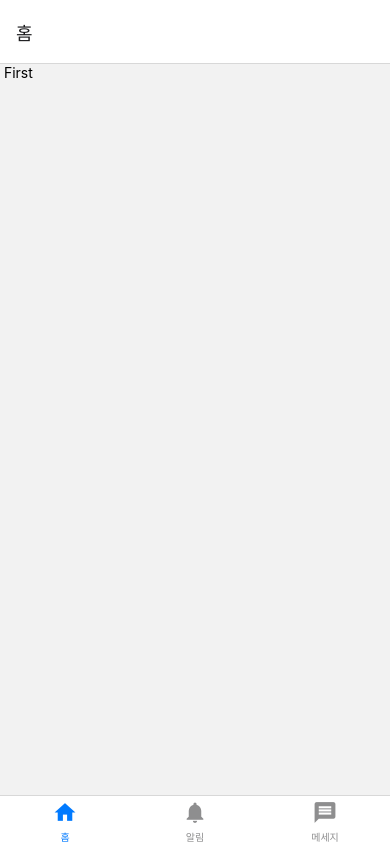
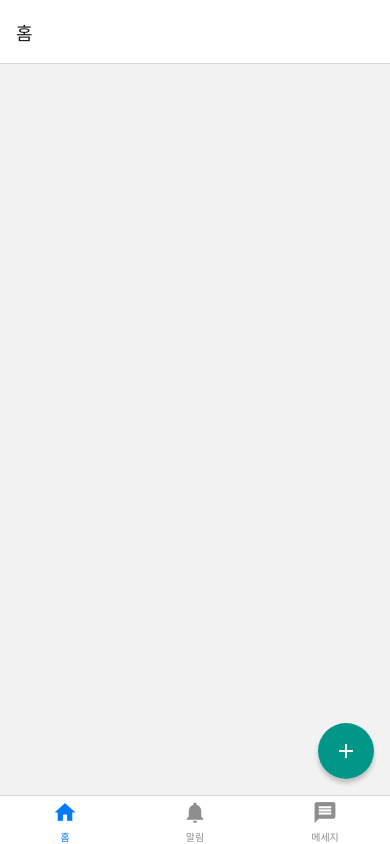
Before and after one commit to chyb627/rnsetting, a React Native app: screen /First in a window 390 px wide. Built offline with nearby package versions, Linux system fonts and the light colour scheme.

Commit message:
코드 추가

```diff
--- a/babel.config.js
+++ b/babel.config.js
@@ -11,11 +11,9 @@ module.exports = function (api) {
           root: './src',
           alias: {
             '~': './src',
-            '~screens': './src/components/screens',
-            '~shared': './src/components/shared',
-            '~stores': './src/components/stores',
-            '~styles': './src/components/styles',
-            '~ui': './src/components/ui',
+            '~pages': './src/pages',
+            '~stores': './src/stores',
+            '~components': './src/components',
             '~utils': './src/utils',
             '~assets': './src/assets',
           },
--- /dev/null
+++ b/src/components/FloatingWriteButton.js
@@ -0,0 +1,61 @@
+import { useNavigation } from '@react-navigation/native';
+import React from 'react';
+import { View, StyleSheet, Pressable, Platform } from 'react-native';
+import Icon from 'react-native-vector-icons/MaterialIcons';
+
+function FloatingWriteButton() {
+  const navigation = useNavigation();
+  const onPress = () => {
+    navigation.navigate('Fourth');
+  };
+
+  return (
+    <View style={styles.wrapper}>
+      <Pressable
+        style={({ pressed }) => [
+          styles.button,
+          Platform.OS === 'ios' && {
+            opacity: pressed ? 0.6 : 1,
+          },
+        ]}
+        android_ripple={{ color: 'white' }}
+        onPress={onPress}>
+        <Icon name="add" size={24} style={styles.icon} />
+      </Pressable>
+    </View>
+  );
+}
+
+const styles = StyleSheet.create({
+  wrapper: {
+    position: 'absolute',
+    bottom: 16,
+    right: 16,
+    width: 56,
+    height: 56,
+    borderRadius: 28,
+    // ios 전용 그림자 설정
+    shadowColor: '#4d4d4d',
+    shadowOffset: { width: 0, height: 4 },
+    shadowOpacity: 0.3,
+    shadowRadius: 4,
+    //안드로이드 전용 그림자 설정
+    elevation: 5,
+    // 안드로이드에서 물결 효과가 영역 밖으로 나가지 않도록 설정
+    // iOS에서는 overflow가 hidden일 경우 그림자가 보여지지 않음
+    overflow: Platform.select({ android: 'hidden' }),
+  },
+  button: {
+    width: 56,
+    height: 56,
+    borderRadius: 28,
+    backgroundColor: '#009688',
+    justifyContent: 'center',
+    alignItems: 'center',
+  },
+  icon: {
+    color: 'white',
+  },
+});
+
+export default FloatingWriteButton;
--- /dev/null
+++ b/src/components/Header.js
@@ -0,0 +1,56 @@
+import { useNavigation } from '@react-navigation/native';
+import React from 'react';
+import { View, StyleSheet } from 'react-native';
+import Icon from 'react-native-vector-icons/MaterialIcons';
+import TransparentCircleButton from './TransparentCircleButton';
+
+function Header() {
+  const navigation = useNavigation();
+  const onGoBack = () => {
+    navigation.pop();
+  };
+
+  return (
+    <View style={styles.block}>
+      <View style={styles.iconButtonWrapper}>
+        <TransparentCircleButton onPress={onGoBack} name="arrow-back" color="#424242" />
+      </View>
+      <View style={styles.buttons}>
+        <TransparentCircleButton name="delete-forever" color="#ef5350" hasMarginRight />
+        <TransparentCircleButton name="check" color="#009688" />
+      </View>
+    </View>
+  );
+}
+
+const styles = StyleSheet.create({
+  block: {
+    height: 48,
+    paddingHorizontal: 8,
+    flexDirection: 'row',
+    alignItems: 'center',
+    justifyContent: 'space-between',
+  },
+  iconButtonWrapper: {
+    width: 32,
+    height: 32,
+    borderRadius: 16,
+    overflow: 'hidden',
+  },
+  iconButton: {
+    alignItems: 'center',
+    justifyContent: 'center',
+    width: 32,
+    height: 32,
+    borderRadius: 16,
+  },
+  buttons: {
+    flexDirection: 'row',
+    alignItems: 'center',
+  },
+  marginRight: {
+    marginRight: 8,
+  },
+});
+
+export default Header;
--- /dev/null
+++ b/src/components/TransparentCircleButton.js
@@ -0,0 +1,44 @@
+import React from 'react';
+import { View, StyleSheet, Pressable, Platform } from 'react-native';
+import Icon from 'react-native-vector-icons/MaterialIcons';
+
+function TransparentCircleButton(props) {
+  const { hasMarginRight, name, color, onPress } = props;
+  return (
+    <View style={[styles.iconButtonWrapper, hasMarginRight && styles.rightMargin]}>
+      <Pressable
+        style={({ pressed }) => [
+          styles.iconButton,
+          Platform.OS === 'ios' &&
+            pressed && {
+              backgroundColor: '#efefef',
+            },
+        ]}
+        onPress={onPress}
+        android_ripple={{ color: '#ededed' }}>
+        <Icon name={name} size={24} color={color} />
+      </Pressable>
+    </View>
+  );
+}
+
+const styles = StyleSheet.create({
+  iconButtonWrapper: {
+    width: 32,
+    height: 32,
+    borderRadius: 16,
+    overflow: 'hidden',
+  },
+  iconButton: {
+    alignItems: 'center',
+    justifyContent: 'center',
+    width: 32,
+    height: 32,
+    borderRadius: 16,
+  },
+  rightMargin: {
+    marginRight: 8,
+  },
+});
+
+export default TransparentCircleButton;
--- a/src/pages/FirstScreen.js
+++ b/src/pages/FirstScreen.js
@@ -1,12 +1,19 @@
 import React from 'react';
-import { View, Text } from 'react-native';
+import { View, StyleSheet } from 'react-native';
+import FloatingWriteButton from '../components/FloatingWriteButton';
 
 function FirstScreen() {
   return (
-    <View>
-      <Text> First </Text>
+    <View style={styles.block}>
+      <FloatingWriteButton />
     </View>
   );
 }
 
+const styles = StyleSheet.create({
+  block: {
+    flex: 1,
+  },
+});
+
 export default FirstScreen;
--- a/src/pages/FourthScreen.js
+++ b/src/pages/FourthScreen.js
@@ -1,12 +1,21 @@
 import React from 'react';
-import { View, Text } from 'react-native';
+import { View, StyleSheet } from 'react-native';
+import { SafeAreaView } from 'react-native-safe-area-context';
+import Header from '../components/Header';
 
 function FourthScreen() {
   return (
-    <View>
-      <Text> Fourth </Text>
-    </View>
+    <SafeAreaView style={styles.block}>
+      <Header />
+    </SafeAreaView>
   );
 }
 
+const styles = StyleSheet.create({
+  block: {
+    flex: 1,
+    backgroundColor: 'white',
+  },
+});
+
 export default FourthScreen;
--- a/src/pages/RootStack.js
+++ b/src/pages/RootStack.js
@@ -15,7 +15,7 @@ function RootStack() {
   return (
     <Stack.Navigator>
       <Stack.Screen name="MainTab" component={MainTab} options={{ headerShown: false }} />
-      <Stack.Screen name="Fourth" component={FourthScreen} />
+      <Stack.Screen name="Fourth" component={FourthScreen} options={{ headerShown: false }} />
     </Stack.Navigator>
   );
 }
```
Also changed, not shown: 1 other file (tests, documents, lock files or other folders).
